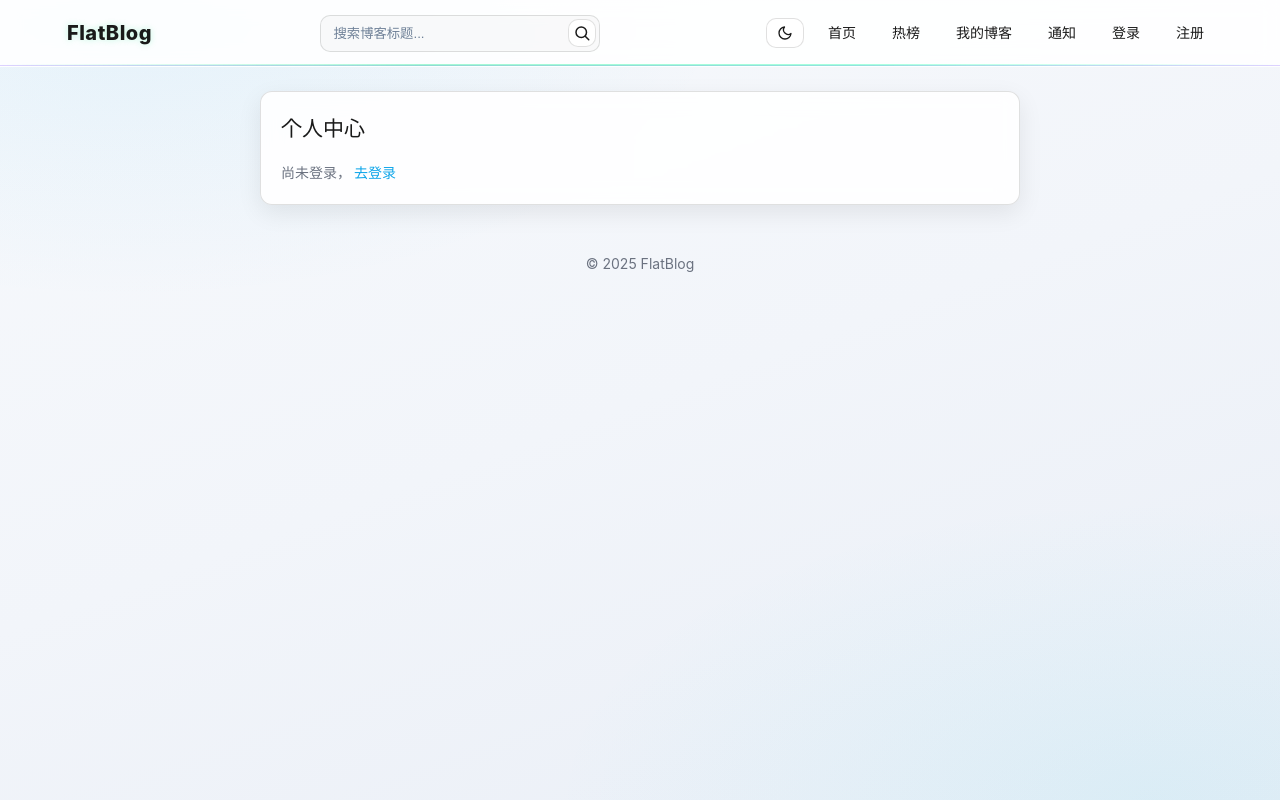
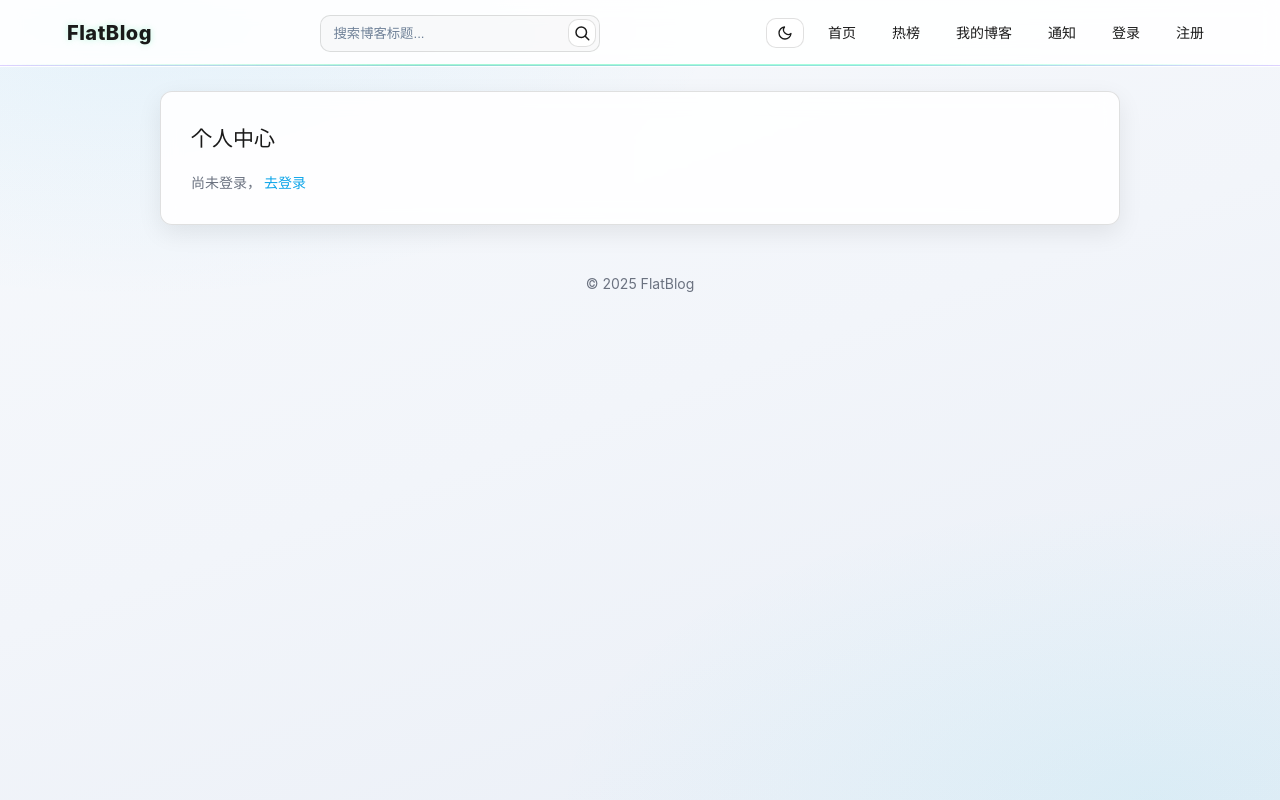
Before and after one commit to FANgogh1/blog, a Vue app: page /profile in a window 1280 px wide. Built offline with nearby package versions, Linux system fonts and the light colour scheme.

Commit message:
优化个人中心样式

```diff
--- a/src/pages/Profile.vue
+++ b/src/pages/Profile.vue
@@ -107,7 +107,7 @@ const logout = async () => {
 </script>
 
 <template>
-  <div class="card" style="max-width:760px; margin:0 auto; padding:20px;">
+  <div class="card" style="max-width:960px; margin:0 auto; padding:30px;">
     <h2 style="margin:0 0 16px;">个人中心</h2>
 
     <div v-if="loading" style="color:var(--muted);">加载中...</div>
@@ -118,6 +118,7 @@ const logout = async () => {
 
     <div v-else style="display:grid; gap:16px;">
       <!-- 头像与基础信息 -->
+      <div style="display:flex; align-items:center; justify-content:space-between;">
         <div style="display:flex; align-items:center; gap:16px;">
           <div style="position:relative;">
             <img v-if="form.avatarPreview" :src="form.avatarPreview" alt="avatar"
@@ -133,6 +134,9 @@ const logout = async () => {
             <div style="margin-top:8px; white-space:pre-wrap; color:var(--text);">{{ user.user_metadata?.bio || '尚未填写个人简介' }}</div>
           </div>
         </div>
+        <!-- 退出登录按钮 - 与头像高度一致 -->
+        <button class="btn" @click="logout" style="align-self:flex-start;">退出登录</button>
+      </div>
 
       <!-- 编辑表单 -->
       <div class="card" style="padding:16px; display:grid; gap:12px;">
@@ -146,7 +150,7 @@ const logout = async () => {
         </label>
         <label>
           个人简介
-          <textarea class="input" v-model="form.bio" placeholder="用几句话介绍自己..." rows="4" :disabled="!editMode"></textarea>
+          <textarea class="input" v-model="form.bio" placeholder="用几句话介绍自己..." rows="4" :disabled="!editMode" style="resize: none;"></textarea>
         </label>
         <div style="display:flex; gap:8px; align-items:center;">
           <button class="btn" @click="editMode ? cancelEdit() : (editMode = true)">
@@ -155,8 +159,6 @@ const logout = async () => {
           <button class="btn primary" :disabled="saving || !editMode" @click="onSave">
             {{ saving ? '保存中...' : '保存资料' }}
           </button>
-          <router-link class="btn" to="/">返回首页</router-link>
-          <button class="btn" @click="logout">退出登录</button>
         </div>
         <div v-if="errorMsg" style="color:#ff6b6b;">{{ errorMsg }}</div>
         <div v-if="successMsg" style="color:#18c37a;">{{ successMsg }}</div>
```
Lines whose indentation alone changed are shown as unchanged.
